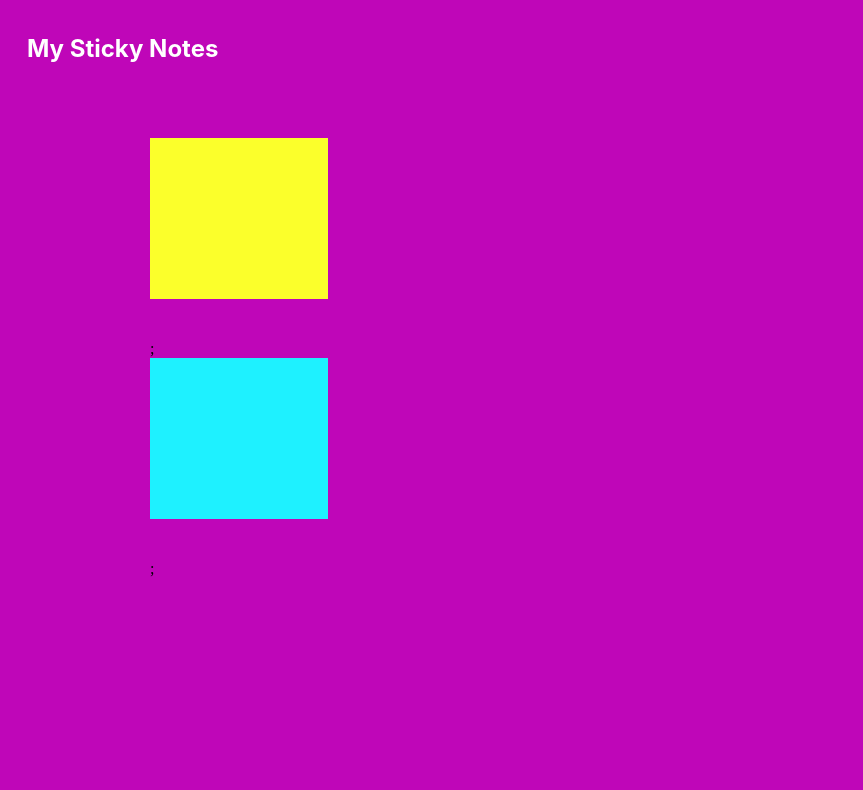
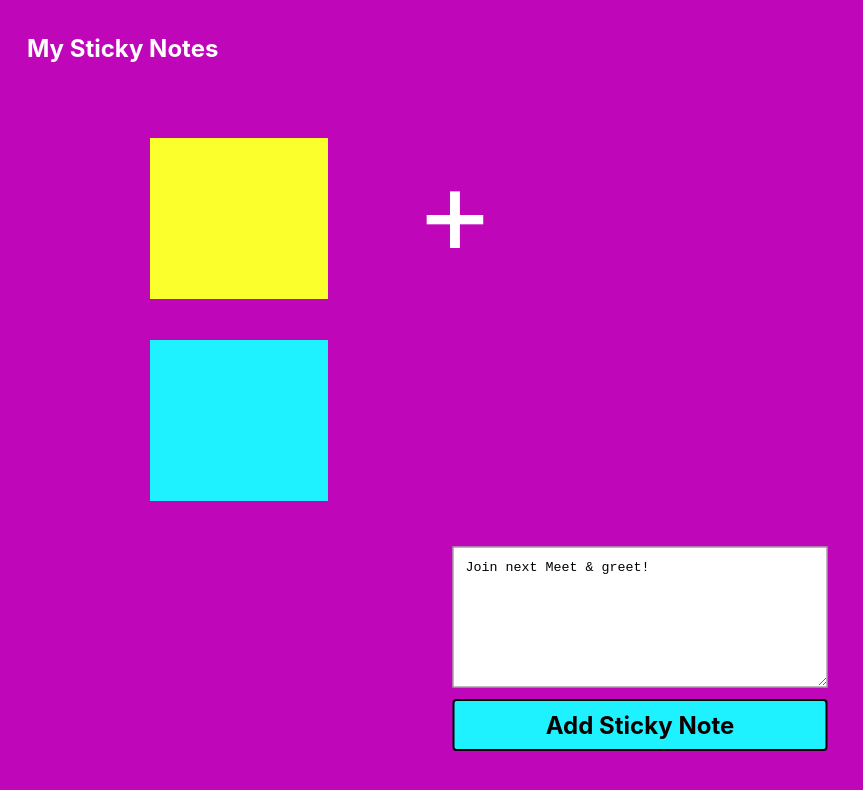
Before and after one commit to marinaongithub/sticky-notes-frontend-friday, a React (Create React App) app in the folder sticky-notes/: page / in a window 1280 px wide. Shown: the top 790 px of the page, without its empty margins (0-863 px from the left). Built offline with nearby package versions, Linux system fonts and the light colour scheme.

Commit message:
Added text area + add note button

```diff
--- a/sticky-notes/src/App.css
+++ b/sticky-notes/src/App.css
@@ -2,12 +2,11 @@
   /* text-align: center; */
   box-sizing: border-box;
   background-color: #BF06B8;
-  min-height: 100vh;
+  min-height: 100svh;
 }
 
 h1 {
-  /* width: 177px;
-  height: 29px; */
+  height: 29px;
   margin: 0;
   padding-left: 27px;
   padding-top: 34px;
--- a/sticky-notes/src/App.js
+++ b/sticky-notes/src/App.js
@@ -1,5 +1,8 @@
 // import logo from './logo.svg';
 import './App.css';
+import AddNoteButton from './addNoteButton/AddNoteButton';
+import NewInput from './newInput/NewInput';
+import PlusButton from './plusButton/PlusButton';
 import StickyNote from './stickyNote/StickyNote';
 
 function App() {
@@ -7,9 +10,12 @@ function App() {
     <div className="App">
       <h1>My Sticky Notes</h1>
       <div className="notesArea">
-      <StickyNote color="#FBFF2B"></StickyNote>;
-      <StickyNote color="#1EF1FF"></StickyNote>;
-    </div>
+      <StickyNote color="#FBFF2B"></StickyNote>
+      <StickyNote color="#1EF1FF"></StickyNote>
+      <PlusButton/>
+      </div>
+      <NewInput/>
+      <AddNoteButton/>
 
 
       {/* <header className="App-header">
--- /dev/null
+++ b/sticky-notes/src/addNoteButton/AddNoteButton.js
@@ -0,0 +1,10 @@
+import React from 'react'
+import './addNoteButton.css'
+
+function AddNoteButton() {
+  return (
+    <button className="addNote">Add Sticky Note</button>
+  )
+}
+
+export default AddNoteButton
--- /dev/null
+++ b/sticky-notes/src/addNoteButton/addNoteButton.css
@@ -0,0 +1,20 @@
+.addNote {
+    position: absolute;
+    width: 375px;
+    height: 52px;
+    left: 50%;
+    transform: translate(-50%, -50%);
+    bottom: 23px;
+
+    background: #1EF1FF;
+    border: 2px solid #000000;
+    border-radius: 4px;
+
+    font-family: 'Inter';
+    font-style: normal;
+    font-weight: 700;
+    font-size: 24px;
+    line-height: 29px;
+
+    color: #0C0000;
+}
--- /dev/null
+++ b/sticky-notes/src/newInput/NewInput.js
@@ -0,0 +1,12 @@
+import React from 'react'
+import './newInput.css'
+
+function NewInput() {
+  return (
+    <div>
+        <textarea>Join next Meet & greet!</textarea>
+        </div>
+  )
+}
+
+export default NewInput
--- /dev/null
+++ b/sticky-notes/src/newInput/newInput.css
@@ -0,0 +1,10 @@
+textarea {
+    padding: 12px;
+    position: absolute;
+    width: 349px;
+    height: 115px;
+    left: 50%;
+    transform: translate(-50%, -50%);
+    bottom: 42px;
+    background: #FFFFFF;
+}
--- /dev/null
+++ b/sticky-notes/src/plusButton/PlusButton.js
@@ -0,0 +1,10 @@
+import React from 'react'
+import "./plusButton.css"
+
+function PlusButton() {
+  return (
+    <div className="plus">+</div>
+  )
+}
+
+export default PlusButton
--- /dev/null
+++ b/sticky-notes/src/plusButton/plusButton.css
@@ -0,0 +1,16 @@
+.plus {
+    position: absolute;
+    width: 80px;
+    height: 145px;
+    left: 265px;
+    top: 0;
+    text-align: center;
+
+    font-family: 'Inter';
+    font-style: normal;
+    font-weight: 400;
+    font-size: 120px;
+    line-height: 145px;
+
+    color: #FFFFFF;
+}
```
